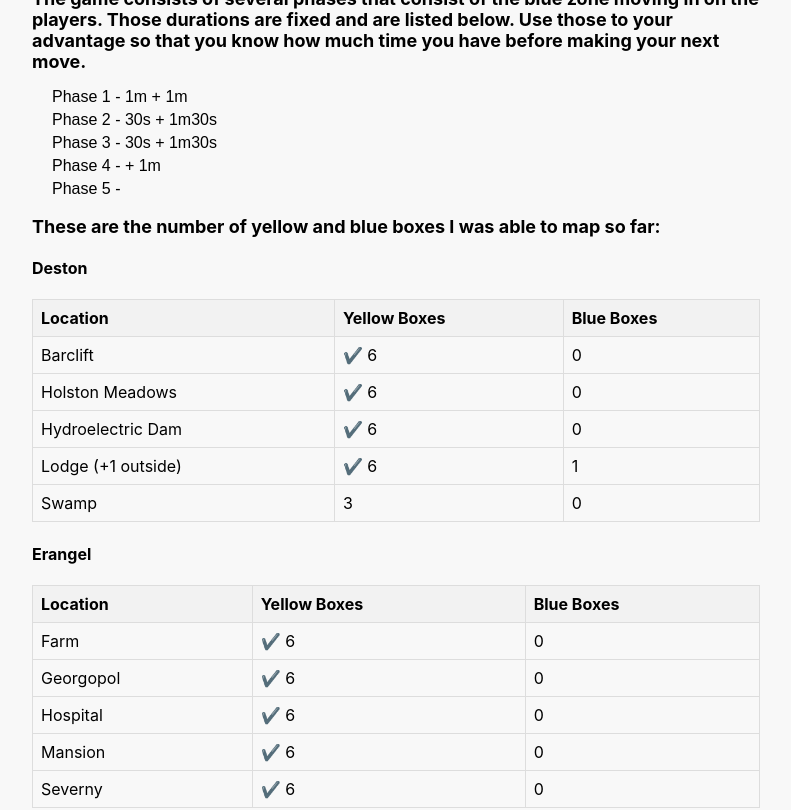
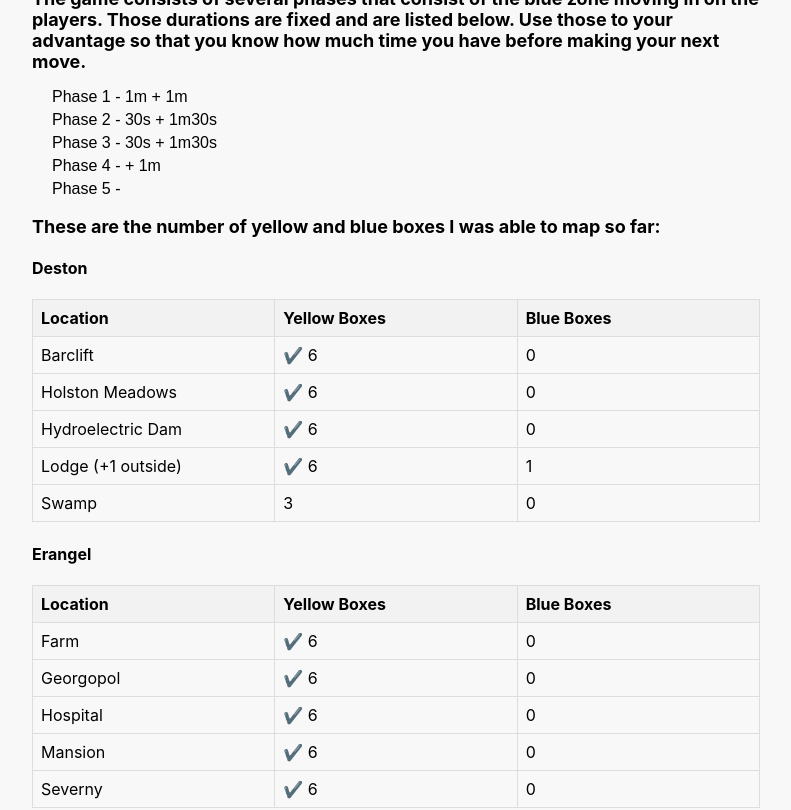
Before and after one commit to RazConsta/pubg-intense-gg, a React (Create React App) app: page / in a window 1280 px wide. Shown: the part 1080-1890 px from the top of the page, without its empty margins (65-856 px from the left). Built offline with nearby package versions, Linux system fonts and the light colour scheme.

Commit message:
table equal columns

```diff
--- a/src/MainPageContent.css
+++ b/src/MainPageContent.css
@@ -77,6 +77,7 @@
     font-size: 14px;
   }
 
+/* ********************************************************************** */
 /* Table Style */
 table {
   width: 100%;
@@ -88,8 +89,10 @@
   border: 1px solid #dddddd;
   text-align: left;
   padding: 8px;
+  width: 20%;
 }
 
 th {
   background-color: #f2f2f2;
 }
+/* ********************************************************************** */
```
